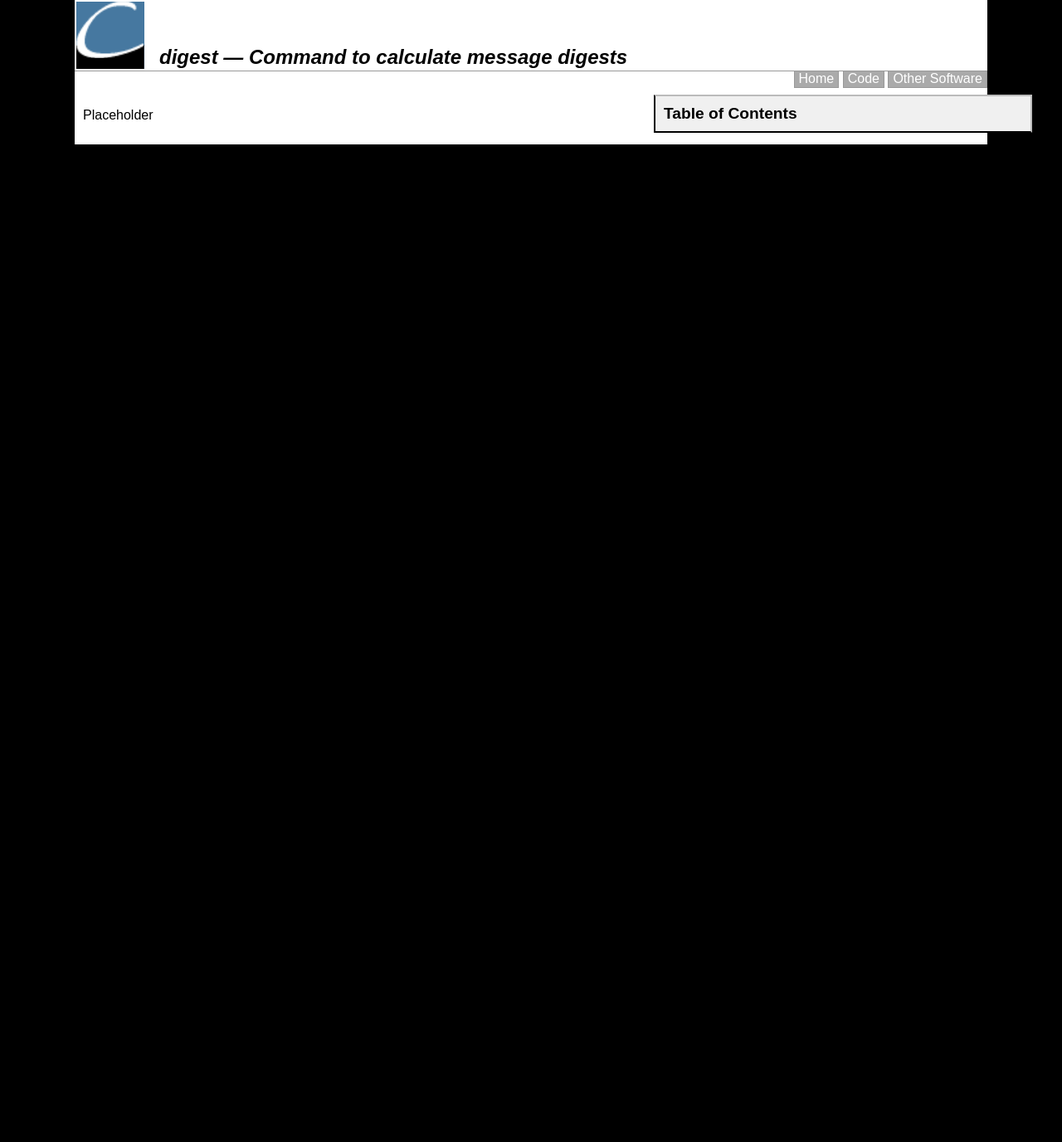
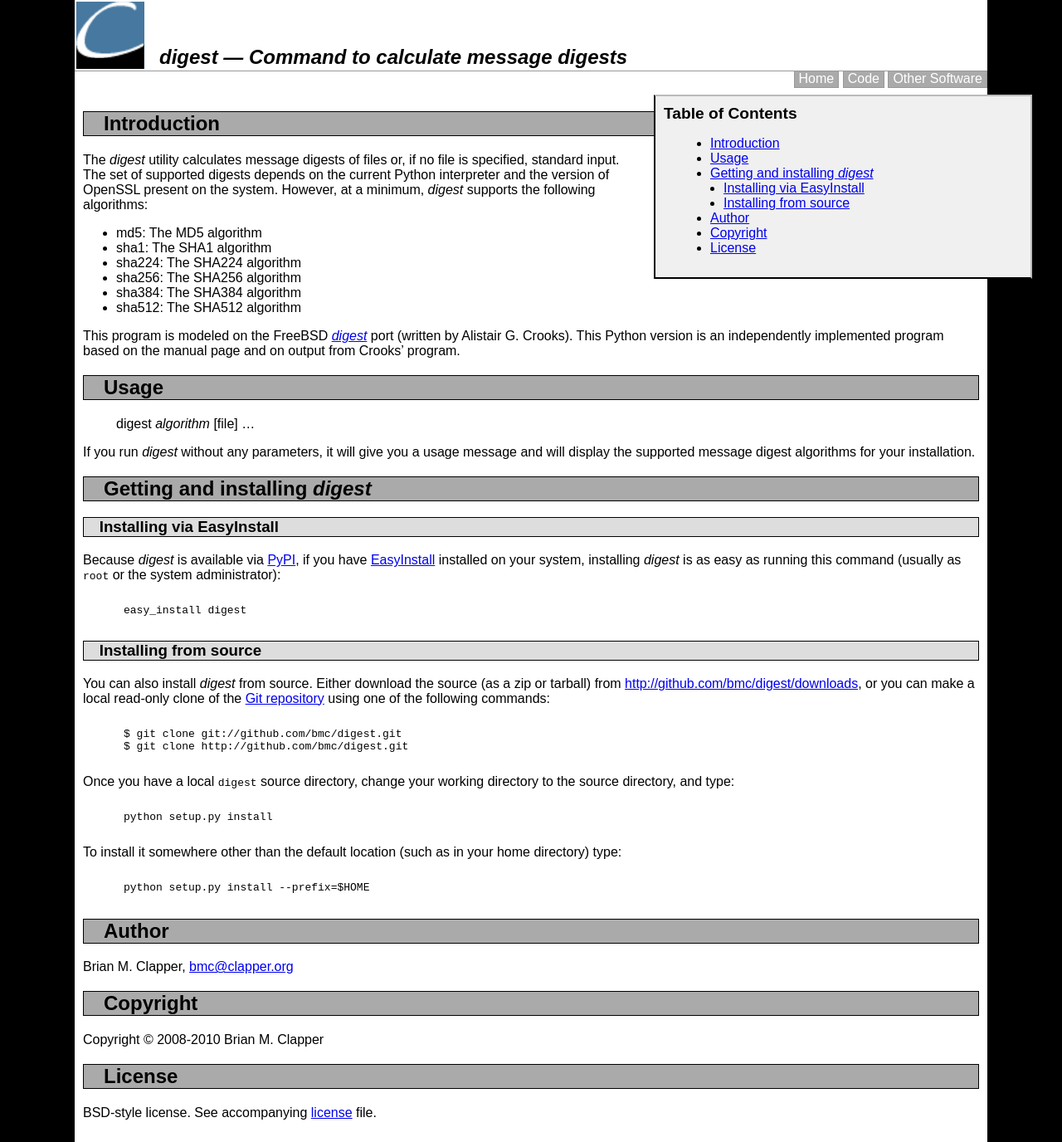
Before and after one commit to bmc/digest, a Jekyll site: the page built from index.md, in a window 1280 px wide. Shown: the whole page at 83% size. Built offline with Jekyll 4.4.1, drawn with Linux system fonts in a browser that asks for light colours; before the commit the page ends 900 px from its top, so only the background shows below that.

Commit message:
Fleshed out

```diff
--- a/index.md
+++ b/index.md
@@ -3,4 +3,79 @@ title: digest — Command to calculate message digests
 layout: withTOC
 ---
 
-Placeholder
+## Introduction
+
+The *digest* utility calculates message digests of files or, if no file is
+specified, standard input. The set of supported digests depends on the
+current Python interpreter and the version of OpenSSL present on the
+system. However, at a minimum, *digest* supports the following algorithms:
+
+* md5: The MD5 algorithm
+* sha1: The SHA1 algorithm
+* sha224: The SHA224 algorithm
+* sha256: The SHA256 algorithm
+* sha384: The SHA384 algorithm
+* sha512: The SHA512 algorithm
+
+This program is modeled on the FreeBSD [*digest*][] port (written by
+Alistair G. Crooks). This Python version is an independently implemented
+program based on the manual page and on output from Crooks' program.
+
+[*digest*]: http://www.freebsd.org/cgi/url.cgi?ports/security/digest/pkg-descr
+
+## Usage
+
+> digest *algorithm* \[file\] ...
+
+If you run *digest* without any parameters, it will give you a usage message
+and will display the supported message digest algorithms for your installation.
+
+## Getting and installing *digest*
+
+### Installing via EasyInstall
+
+Because *digest* is available via [PyPI][], if you have [EasyInstall][]
+installed on your system, installing *digest* is as easy as running this
+command (usually as `root` or the system administrator):
+
+    easy_install digest
+
+### Installing from source
+
+You can also install *digest* from source. Either download the source
+(as a zip or tarball) from <http://github.com/bmc/digest/downloads>, or
+you can make a local read-only clone of the [Git repository][] using one of
+the following commands:
+
+    $ git clone git://github.com/bmc/digest.git
+    $ git clone http://github.com/bmc/digest.git
+
+[EasyInstall]: http://peak.telecommunity.com/DevCenter/EasyInstall
+[PyPI]: http://pypi.python.org/pypi
+[Git repository]: http://github.com/bmc/digest
+
+Once you have a local `digest` source directory, change your working directory
+to the source directory, and type:
+
+    python setup.py install
+
+To install it somewhere other than the default location (such as in your
+home directory) type:
+
+    python setup.py install --prefix=$HOME
+
+## Author
+
+Brian M. Clapper, [bmc@clapper.org][]
+
+[bmc@clapper.org]: mailto:bmc@clapper.org
+
+## Copyright
+
+Copyright &copy; 2008-2010 Brian M. Clapper
+
+## License
+
+BSD-style license. See accompanying [license][] file.
+
+[license]: license.html
```
